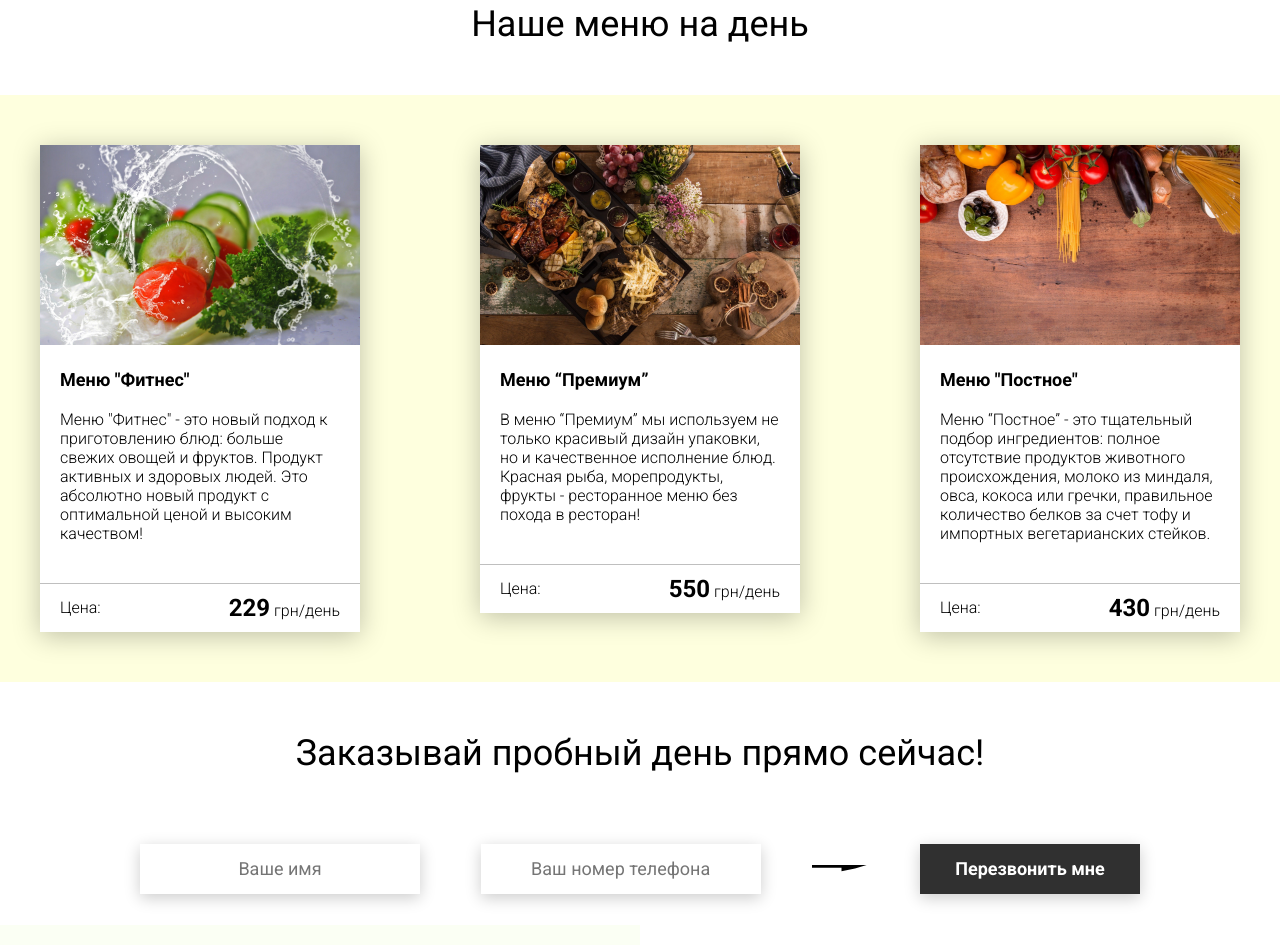
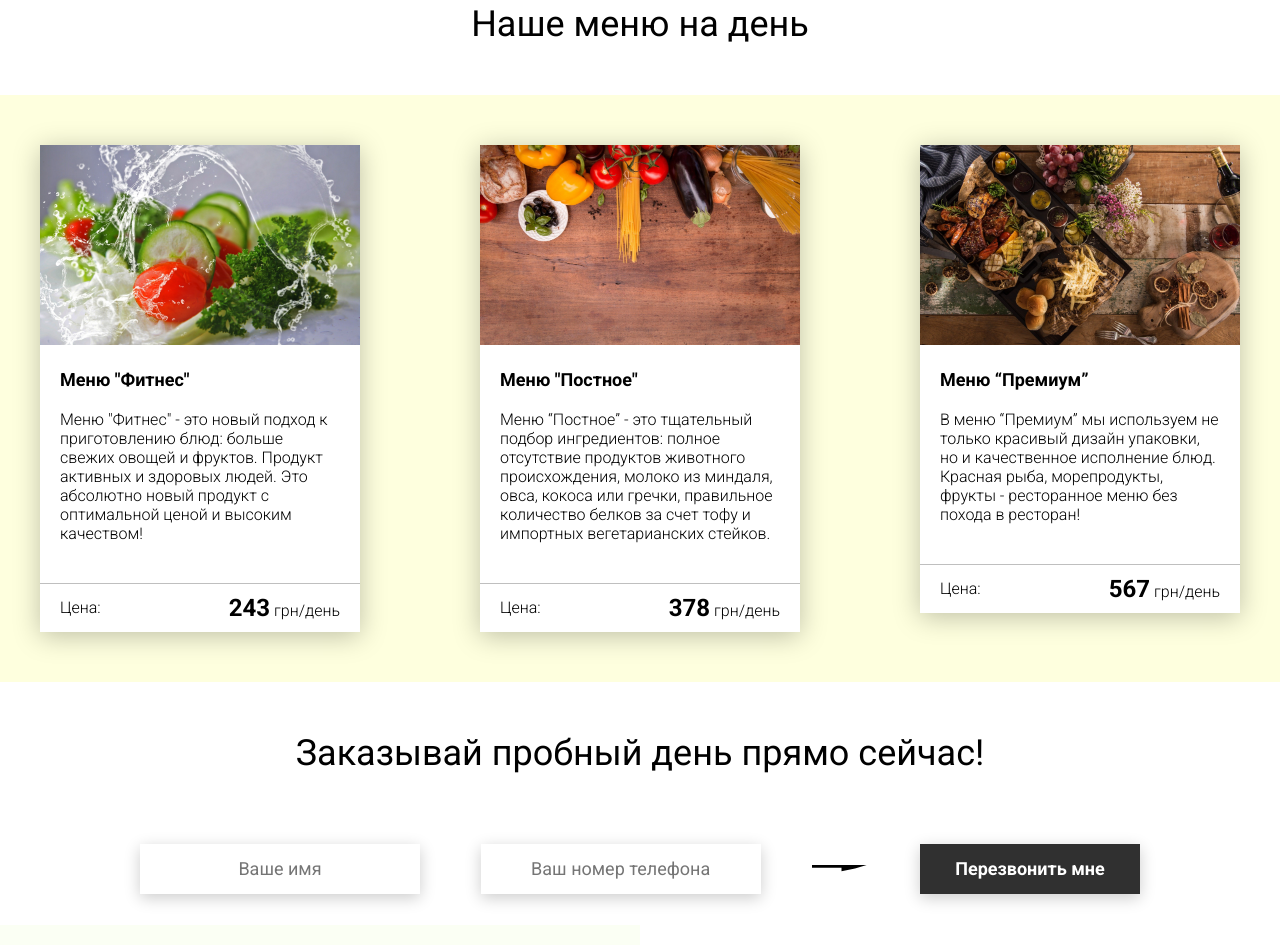
Before and after one commit to Lavryniuk/Food, a website: page src/index.html in a window 1280 px wide. Shown: the part 2551-3496 px from the top of the page. Drawn offline with Linux system fonts and the light colour scheme.

Commit message:
new cards via classes without html

```diff
--- a/src/index.html
+++ b/src/index.html
@@ -185,36 +185,6 @@
 
         <div class="menu__field">
             <div class="container">
-                <div class="menu__item">
-                    <img src="img/tabs/vegy.jpg" alt="vegy">
-                    <h3 class="menu__item-subtitle">Меню "Фитнес"</h3>
-                    <div class="menu__item-descr">Меню "Фитнес" - это новый подход к приготовлению блюд: больше свежих овощей и фруктов. Продукт активных и здоровых людей. Это абсолютно новый продукт с оптимальной ценой и высоким качеством!</div>
-                    <div class="menu__item-divider"></div>
-                    <div class="menu__item-price">
-                        <div class="menu__item-cost">Цена:</div>
-                        <div class="menu__item-total"><span>229</span> грн/день</div>
-                    </div>
-                </div>
-                <div class="menu__item">
-                    <img src="img/tabs/elite.jpg" alt="elite">
-                    <h3 class="menu__item-subtitle">Меню “Премиум”</h3>
-                    <div class="menu__item-descr">В меню “Премиум” мы используем не только красивый дизайн упаковки, но и качественное исполнение блюд. Красная рыба, морепродукты, фрукты - ресторанное меню без похода в ресторан!</div>
-                    <div class="menu__item-divider"></div>
-                    <div class="menu__item-price">
-                        <div class="menu__item-cost">Цена:</div>
-                        <div class="menu__item-total"><span>550</span> грн/день</div>
-                    </div>
-                </div>
-                <div class="menu__item">
-                    <img src="img/tabs/post.jpg" alt="post">
-                    <h3 class="menu__item-subtitle">Меню "Постное"</h3>
-                    <div class="menu__item-descr">Меню “Постное” - это тщательный подбор ингредиентов: полное отсутствие продуктов животного происхождения, молоко из миндаля, овса, кокоса или гречки, правильное количество белков за счет тофу и импортных вегетарианских стейков. </div>
-                    <div class="menu__item-divider"></div>
-                    <div class="menu__item-price">
-                        <div class="menu__item-cost">Цена:</div>
-                        <div class="menu__item-total"><span>430</span> грн/день</div>
-                    </div>
-                </div>
             </div>
         </div>
     </div>
--- a/src/js/main.js
+++ b/src/js/main.js
@@ -154,4 +154,73 @@ window.addEventListener('DOMContentLoaded', () => {
     };
 
     window.addEventListener('scroll', showModalByScroll);
+
+    // make cards with help of classes
+
+    class MenuCard {
+        constructor(src, alt, title, descr, price, parentSelector, ...classes) {
+            this.src = src;
+            this.alt = alt;
+            this.title = title;
+            this.descr = descr;
+            this.price = price;
+            this.classes = classes;
+            this.parent = document.querySelector(parentSelector);
+            this.transfer = 27;
+            this.changeToUAH();
+        }
+
+        changeToUAH() {
+            this.price = this.price * this.transfer;
+        }
+
+        render() {
+            const element = document.createElement('div');
+
+            if (!this.classes.includes('menu__item')) {
+                this.classes.push('menu__item');
+            }
+            this.classes.forEach(className => element.classList.add(className));
+
+            element.innerHTML = `
+                <img src=${this.src} alt=${this.alt}>
+                <h3 class="menu__item-subtitle">${this.title}</h3>
+                <div class="menu__item-descr">${this.descr}</div>
+                <div class="menu__item-divider"></div>
+                <div class="menu__item-price">
+                    <div class="menu__item-cost">Цена:</div>
+                    <div class="menu__item-total"><span>${this.price}</span> грн/день</div>
+                </div>
+            `;
+            this.parent.append(element);
+        }
+    }
+
+    new MenuCard(
+        "img/tabs/vegy.jpg",
+        "vegy",
+        'Меню "Фитнес"',
+        'Меню "Фитнес" - это новый подход к приготовлению блюд: больше свежих овощей и фруктов. Продукт активных и здоровых людей. Это абсолютно новый продукт с оптимальной ценой и высоким качеством!',
+        9,
+        ".menu .container"
+    ).render();
+
+    new MenuCard(
+        "img/tabs/post.jpg",
+        "post",
+        'Меню "Постное"',
+        'Меню “Постное” - это тщательный подбор ингредиентов: полное отсутствие продуктов животного происхождения, молоко из миндаля, овса, кокоса или гречки, правильное количество белков за счет тофу и импортных вегетарианских стейков.',
+        14,
+        ".menu .container"
+    ).render();
+
+    new MenuCard(
+        "img/tabs/elite.jpg",
+        "elite",
+        'Меню “Премиум”',
+        'В меню “Премиум” мы используем не только красивый дизайн упаковки, но и качественное исполнение блюд. Красная рыба, морепродукты, фрукты - ресторанное меню без похода в ресторан!',
+        21,
+        ".menu .container"
+    ).render();
+
 });
```
